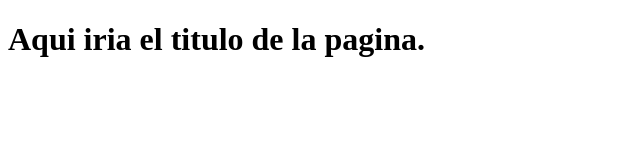
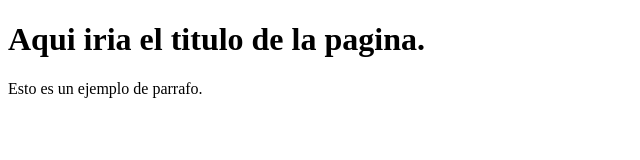
Before and after one commit to Draco-Re-Da/Practica-GitHub, a plain HTML site: page index.html in a window 1280 px wide. Shown: the whole page, without its empty margins (0-640 px from the left). Drawn offline with Linux system fonts and the light colour scheme.

Commit message:
Update index.html

```diff
--- a/index.html
+++ b/index.html
@@ -7,5 +7,6 @@
 </head>
 <body>
     <h1>Aqui iria el titulo de la pagina.</h1>
+    <p>Esto es un ejemplo de parrafo.</p>
 </body>
 </html>
```
